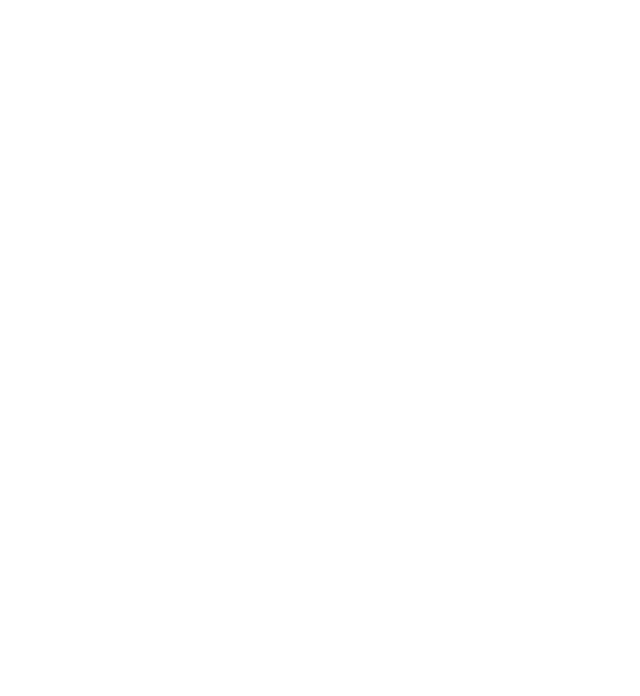
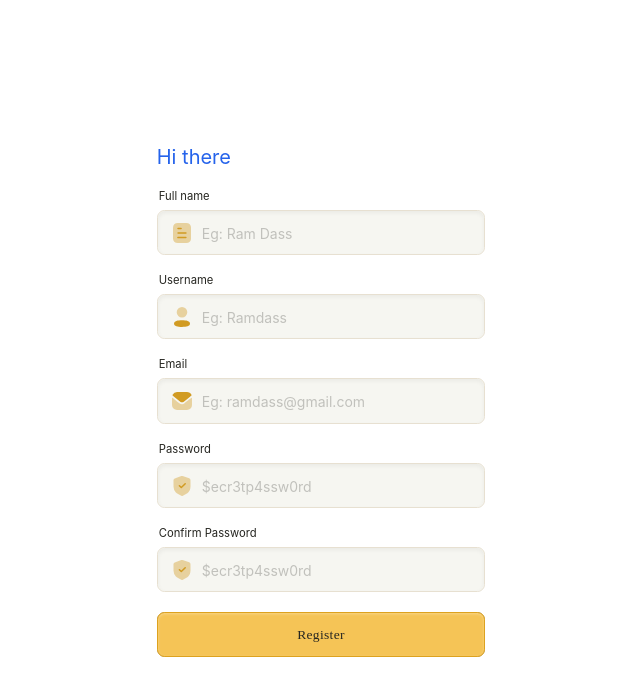
Before and after one commit to amshuverma/Trivial, a React (Create React App) app: page /register in a window 1280 px wide. Before the commit this address had no page. Shown: the top 696 px of the page, without its empty margins (319-959 px from the left). Built offline with nearby package versions, Linux system fonts and the light colour scheme.

Commit message:
[Added] persistant login.

```diff
--- a/package.json
+++ b/package.json
@@ -9,6 +9,7 @@
     "@testing-library/jest-dom": "^5.14.1",
     "@testing-library/react": "^13.0.0",
     "@testing-library/user-event": "^13.2.1",
+    "axios": "^0.27.2",
     "clsx": "^1.1.1",
     "country-emoji": "^1.5.6",
     "react": "^18.2.0",
--- a/src/App.js
+++ b/src/App.js
@@ -1,11 +1,13 @@
 import { BrowserRouter, Route, Routes } from "react-router-dom";
-import Login from "./modules/login/pages/Login";
+import Login from "./modules/authentication/pages/Login";
+import Register from "./modules/authentication/pages/Register";
 
 function App() {
   return (
     <BrowserRouter>
       <Routes>
         <Route path="/login" element={<Login />} />
+        <Route path="/register" element={<Register />} />
       </Routes>
     </BrowserRouter>
   );
--- /dev/null
+++ b/src/assets/icons/EmailIcon.jsx
@@ -0,0 +1,31 @@
+export const EmailIcon = () => {
+  return (
+    <div className=" text-trivial-yellow-6">
+      <svg
+        id="Iconly_Bulk_Message"
+        data-name="Iconly/Bulk/Message"
+        xmlns="http://www.w3.org/2000/svg"
+        fill="currentColor"
+        width="24"
+        height="24"
+        viewBox="0 0 24 24"
+      >
+        <g id="Group" transform="translate(2 3)">
+          <path
+            id="Fill_1"
+            data-name="Fill 1"
+            d="M20,7.143a5.047,5.047,0,0,1-5.03,5.06H5.05A5.047,5.047,0,0,1,0,7.163v-.01S.006,2.727.014.5A.5.5,0,0,1,.822.109C3.2,1.994,7.447,5.431,7.5,5.476a4.067,4.067,0,0,0,2.53.89,4.013,4.013,0,0,0,2.53-.9C12.613,5.43,16.767,2.1,19.179.18a.5.5,0,0,1,.811.39C20,2.779,20,7.143,20,7.143"
+            transform="translate(0 5.797)"
+            opacity="0.4"
+          />
+          <path
+            id="Fill_4"
+            data-name="Fill 4"
+            d="M18.973,2.674A5.035,5.035,0,0,0,14.527,0H4.547A5.035,5.035,0,0,0,.1,2.674.864.864,0,0,0,.322,3.752L7.747,9.691a2.826,2.826,0,0,0,1.78.629h.02a2.826,2.826,0,0,0,1.78-.629l7.425-5.939a.864.864,0,0,0,.221-1.078"
+            transform="translate(0.503 0)"
+          />
+        </g>
+      </svg>
+    </div>
+  );
+};
--- /dev/null
+++ b/src/assets/icons/PaperIcon.jsx
@@ -0,0 +1,29 @@
+export const PaperIcon = () => {
+  return (
+    <div className="text-trivial-yellow-6">
+      <svg
+        id="Iconly_Bulk_Document"
+        data-name="Iconly/Bulk/Document"
+        xmlns="http://www.w3.org/2000/svg"
+        fill="currentColor"
+        width="24"
+        height="24"
+        viewBox="0 0 24 24"
+      >
+        <g id="Document" transform="translate(3 2)">
+          <path
+            id="Path"
+            d="M13.191,0H4.81C1.77,0,0,1.78,0,4.83V15.16C0,18.26,1.77,20,4.81,20h8.381C16.28,20,18,18.26,18,15.16V4.83C18,1.78,16.28,0,13.191,0"
+            opacity="0.4"
+          />
+          <path
+            id="Combined_Shape"
+            data-name="Combined Shape"
+            d="M.12,10.3a.8.8,0,0,1,0-.84A.785.785,0,0,1,.87,9.09H8.71a.79.79,0,0,1,0,1.57H.87a.732.732,0,0,1-.1.007A.783.783,0,0,1,.12,10.3ZM.87,6.09a.781.781,0,0,1,0-1.562H8.71a.781.781,0,0,1,0,1.562Zm0-4.521A.78.78,0,1,1,.87.01V0H3.859a.785.785,0,0,1,0,1.57Z"
+            transform="translate(4.21 4.65)"
+          />
+        </g>
+      </svg>
+    </div>
+  );
+};
--- a/src/assets/icons/index.js
+++ b/src/assets/icons/index.js
@@ -1,6 +1,8 @@
+export { EmailIcon } from "./EmailIcon";
 export { FilterIcon } from "./FilterIcon";
 export { MenuIcon } from "./MenuIcon";
 export { ModalCloseIcon } from "./ModalCloseIcon";
+export { PaperIcon } from "./PaperIcon";
 export { PlayIcon } from "./PlayIcon";
 export { ProtectedIcon } from "./ProtectedIcon";
 export { SearchIcon } from "./SearchIcon";
--- /dev/null
+++ b/src/context/AuthContext.jsx
@@ -0,0 +1,15 @@
+import { createContext, useState } from "react";
+
+const AuthContext = createContext({});
+
+export const AuthProvider = ({ children }) => {
+  const [auth, setAuth] = useState({});
+
+  return (
+    <AuthContext.Provider value={(auth, setAuth)}>
+      {children}
+    </AuthContext.Provider>
+  );
+};
+
+export default AuthContext;
--- /dev/null
+++ b/src/hooks/useAuth.js
@@ -0,0 +1,6 @@
+import AuthContext from "@/context/AuthContext";
+import { useContext } from "react";
+
+export const useAuth = () => {
+  return useContext(AuthContext);
+};
--- /dev/null
+++ b/src/libs/axios.jsx
@@ -0,0 +1,12 @@
+import Axios from "axios";
+
+export const axios = Axios.create({
+  baseURL: "http://127.0.0.1:8000/api/",
+});
+
+const authRequestInterceptor = (config) => {
+  config.headers.Accept = "application/json";
+  return config;
+};
+
+axios.interceptors.request.use(authRequestInterceptor);
--- /dev/null
+++ b/src/modules/authentication/HOCs/PersistAuth.jsx
@@ -0,0 +1,16 @@
+import { useAuth } from "@/hooks/useAuth";
+import { useEffect, useState } from "react";
+
+export const PersistAuth = () => {
+  const { auth, setAuth } = useAuth();
+  const [loadingRefresh, setLoadingRefresh] = useState();
+  const [loadingAccess, setLoadingAccess] = useState();
+
+  useEffect(() => {
+    let isMounted = true;
+
+    if (!auth.accessToken) {
+    }
+  }, []);
+  return <div>PersistAuth</div>;
+};
--- /dev/null
+++ b/src/modules/authentication/HOCs/RequireAuth.jsx
@@ -0,0 +1,9 @@
+import { useAuth } from "@/hooks/useAuth";
+import { Outlet } from "react-router-dom";
+import Login from "../pages/Login";
+
+export const RequireAuth = () => {
+  const { auth } = useAuth();
+
+  return !auth.accesToken ? <Outlet /> : <Login />;
+};
--- a/src/modules/login/pages/Login.jsx
+++ b/src/modules/authentication/pages/Login.jsx
@@ -1,4 +1,6 @@
 import { useState } from "react";
+
+import { axios } from "@/libs/axios";
 
 import { ProtectedIcon, UserIcon } from "@/assets/icons";
 import { ButtonPrimary, Input } from "@/modules/common/components";
@@ -16,9 +18,17 @@ const Login = () => {
     }));
   };
 
-  const handleSubmit = (e) => {
+  const handleSubmit = async (e) => {
     e.preventDefault();
     console.log(JSON.stringify(formData));
+    try {
+      const response = await axios.post("/account/guardian/signup/", formData);
+      if (response.status === 404) {
+        console.log("hi");
+      }
+    } catch (err) {
+      console.log("hi");
+    }
   };
 
   return (
--- /dev/null
+++ b/src/modules/authentication/pages/Register.jsx
@@ -0,0 +1,137 @@
+import { useState } from "react";
+
+import { EmailIcon, PaperIcon, ProtectedIcon, UserIcon } from "@/assets/icons";
+import { axios } from "@/libs/axios";
+import { ButtonPrimary, Input } from "@/modules/common/components";
+
+const Register = () => {
+  const [formData, setFormData] = useState({
+    fullName: "",
+    username: "",
+    email: "",
+    password: "",
+    confirmPassword: "",
+  });
+
+  const handleChange = (e) => {
+    setFormData((prevValue) => ({
+      ...prevValue,
+      [e.target.name]: e.target.value,
+    }));
+  };
+
+  const handleSubmit = async (e) => {
+    e.preventDefault();
+    console.log(JSON.stringify(formData));
+    try {
+      const response = await axios.post(
+        "/account/guardian/signup/",
+        {
+          full_name: formData.fullName,
+          username: formData.username,
+          email: formData.email,
+          password: formData.password,
+          confirm_password: formData.confirmPassword,
+        },
+        {
+          withCredentials: true,
+        }
+      );
+      if (response.status === 404) {
+        console.log("hi");
+      }
+      if (response.status === 201) {
+        console.log(response.data);
+        localStorage.setItem("access", response.data.data.access_token);
+      }
+    } catch (err) {
+      console.log(err);
+    }
+  };
+
+  const checkToken = async (e) => {
+    const token = localStorage.getItem("access");
+    console.log(token);
+    const resp = await axios.get("/account/user-details/", {
+      withCredentials: true,
+      headers: {
+        Authorization: `Bearer ${token}`,
+      },
+    });
+    console.log(resp.data);
+  };
+
+  return (
+    <div className="h-screen w-screen flex-col-center bg-white text-xl">
+      <form
+        onSubmit={handleSubmit}
+        className=" px-20 py-10 rounded-trivial-default"
+      >
+        <p
+          onClick={checkToken}
+          className="cursor-pointer text-blue-600 hover:text-blue-500"
+        >
+          Hi there
+        </p>
+        <Input
+          className="mt-2"
+          icon={<PaperIcon />}
+          label="Full name"
+          name="fullName"
+          type="text"
+          placeholder="Eg: Ram Dass"
+          onChange={handleChange}
+          value={formData.fullName}
+        />
+        <Input
+          className="mt-2"
+          icon={<UserIcon />}
+          label="Username"
+          name="username"
+          type="text"
+          placeholder="Eg: Ramdass"
+          onChange={handleChange}
+          value={formData.username}
+        />
+        <Input
+          className="mt-2"
+          icon={<EmailIcon />}
+          label="Email"
+          name="email"
+          type="text"
+          placeholder="Eg: ramdass@gmail.com"
+          onChange={handleChange}
+          value={formData.email}
+        />
+        <Input
+          className="mt-2"
+          icon={<ProtectedIcon />}
+          name="password"
+          label="Password"
+          type="password"
+          placeholder="$ecr3tp4ssw0rd"
+          onChange={handleChange}
+          value={formData.password}
+        />
+        <Input
+          className="mt-2"
+          icon={<ProtectedIcon />}
+          name="confirmPassword"
+          label="Confirm Password"
+          type="password"
+          placeholder="$ecr3tp4ssw0rd"
+          onChange={handleChange}
+          value={formData.confirmPassword}
+        />
+        <ButtonPrimary
+          className="mt-5"
+          size="full"
+          type="submit"
+          text="Register"
+        />
+      </form>
+    </div>
+  );
+};
+
+export default Register;
```
Also changed, not shown: 1 other file (tests, documents, lock files or other folders).
